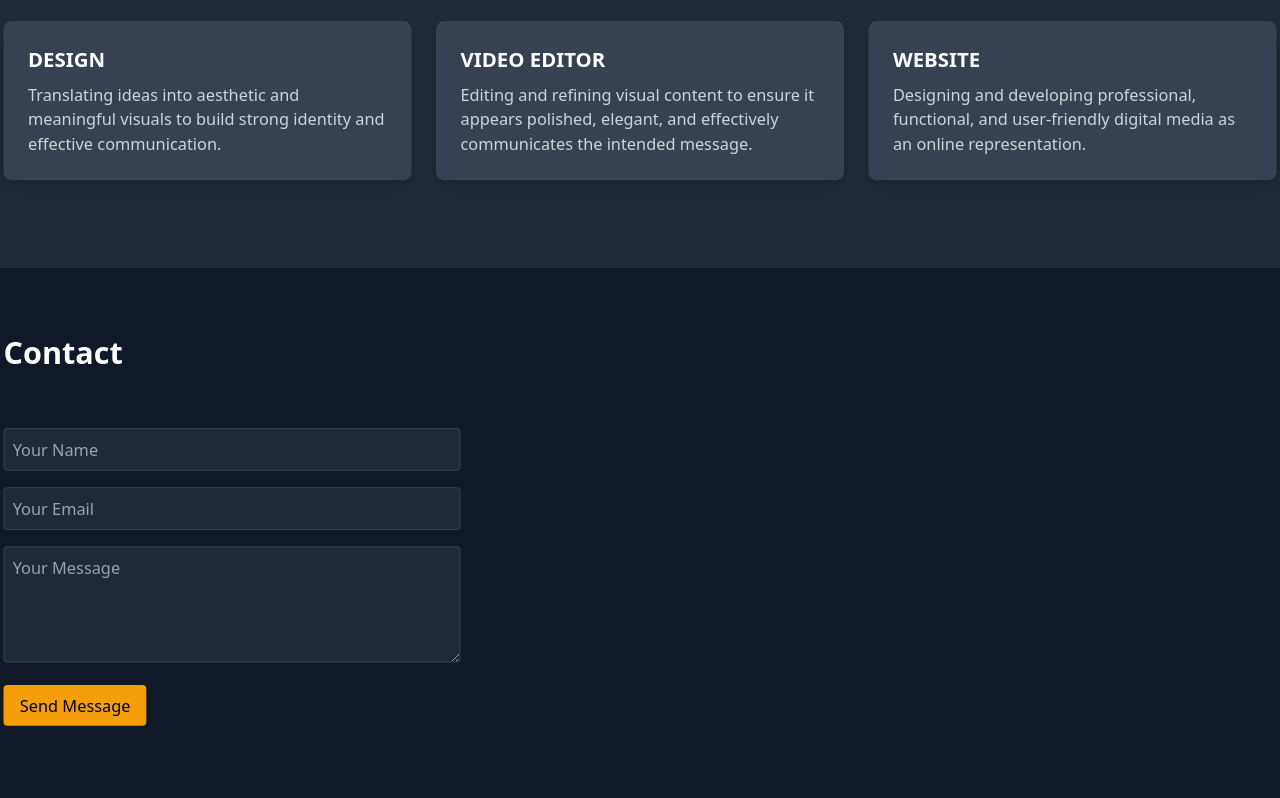
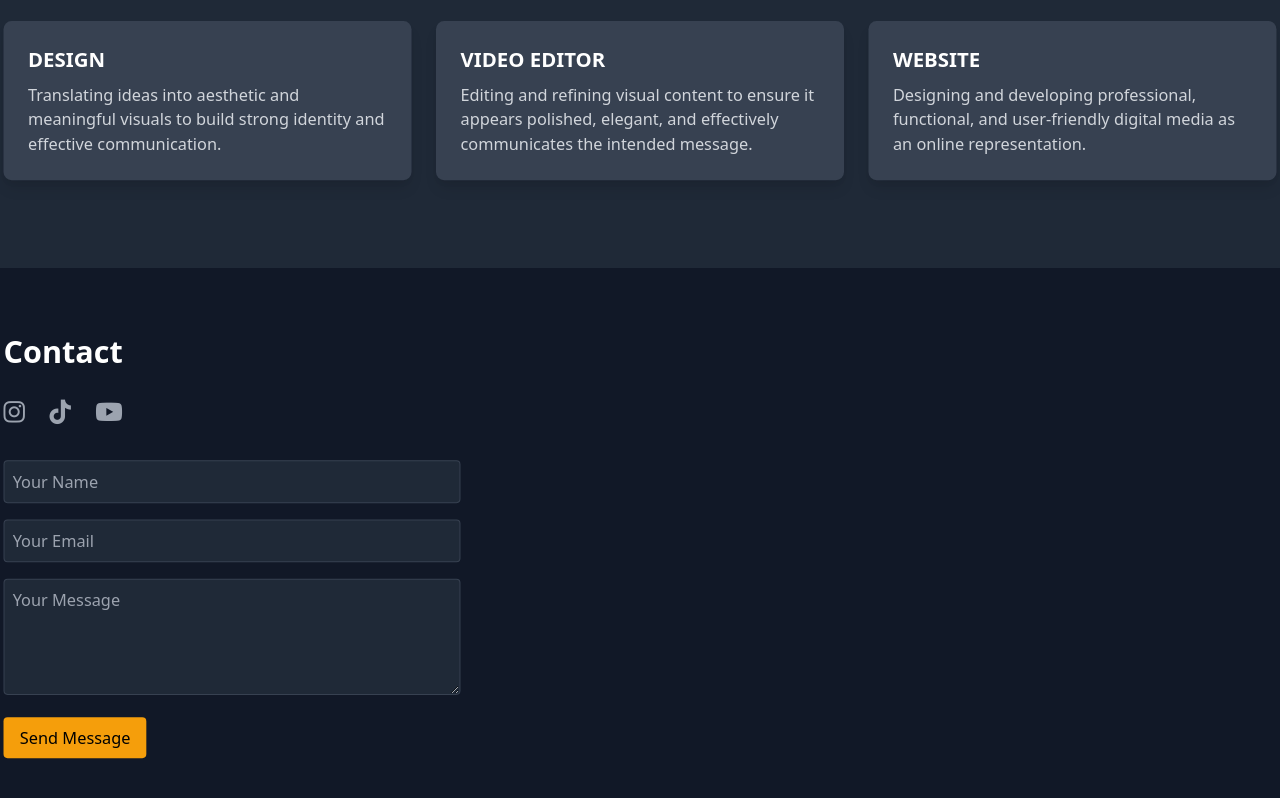
Before and after one commit to yufanaa/yufanaa, a plain HTML site: page index.html in a window 1280 px wide. Shown: the part 1180-1978 px from the top of the page. Drawn offline with nearby package versions, Linux system fonts and the light colour scheme.

Commit message:
Include Font Awesome for icon support
Added Font Awesome stylesheet for social media icons.

```diff
--- a/index.html
+++ b/index.html
@@ -7,6 +7,8 @@
   <title>Portfolio</title>
   <link href="https://cdn.jsdelivr.net/npm/tailwindcss@2.2.19/dist/tailwind.min.css" rel="stylesheet">
   <link rel="stylesheet" href="style.css">
+  <link rel="stylesheet" href="https://cdnjs.cloudflare.com/ajax/libs/font-awesome/6.5.1/css/all.min.css">
+</head>
 </head>
 <body class="bg-gray-900 text-white font-sans">
 
```
